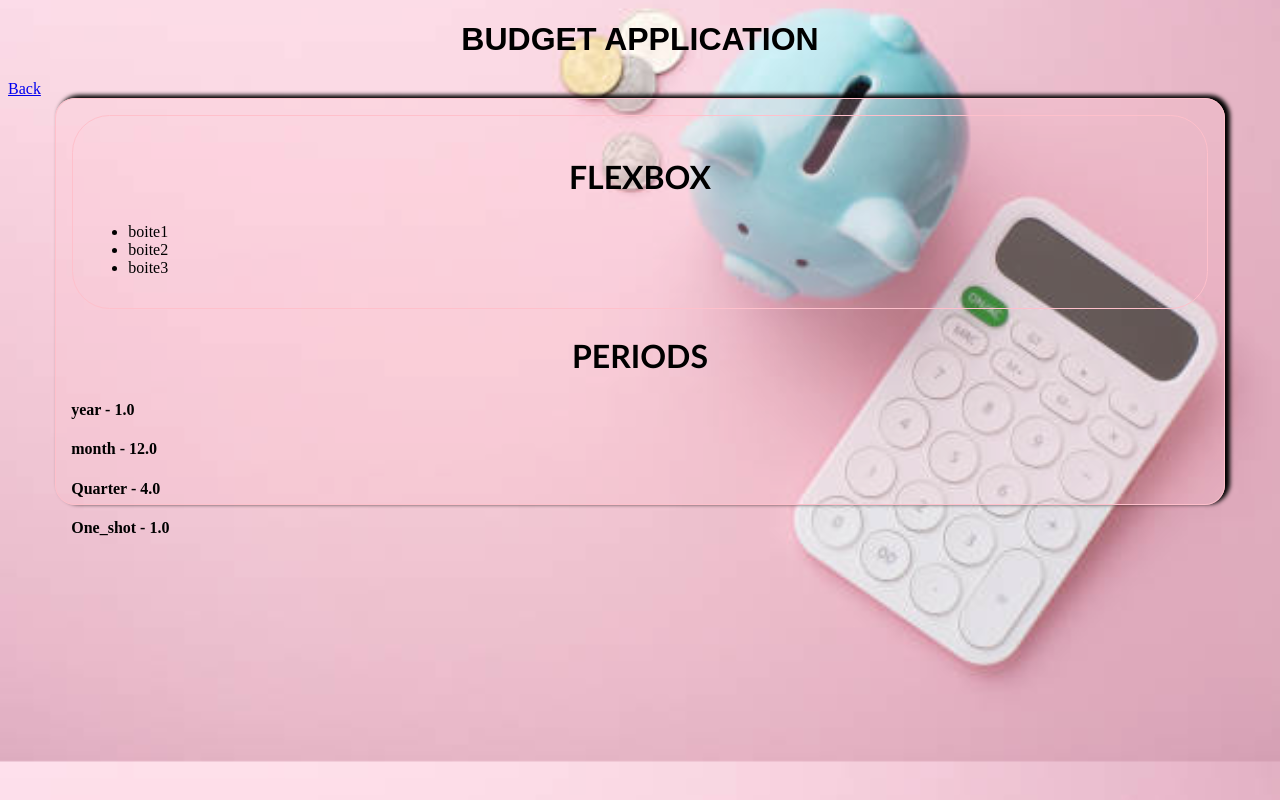
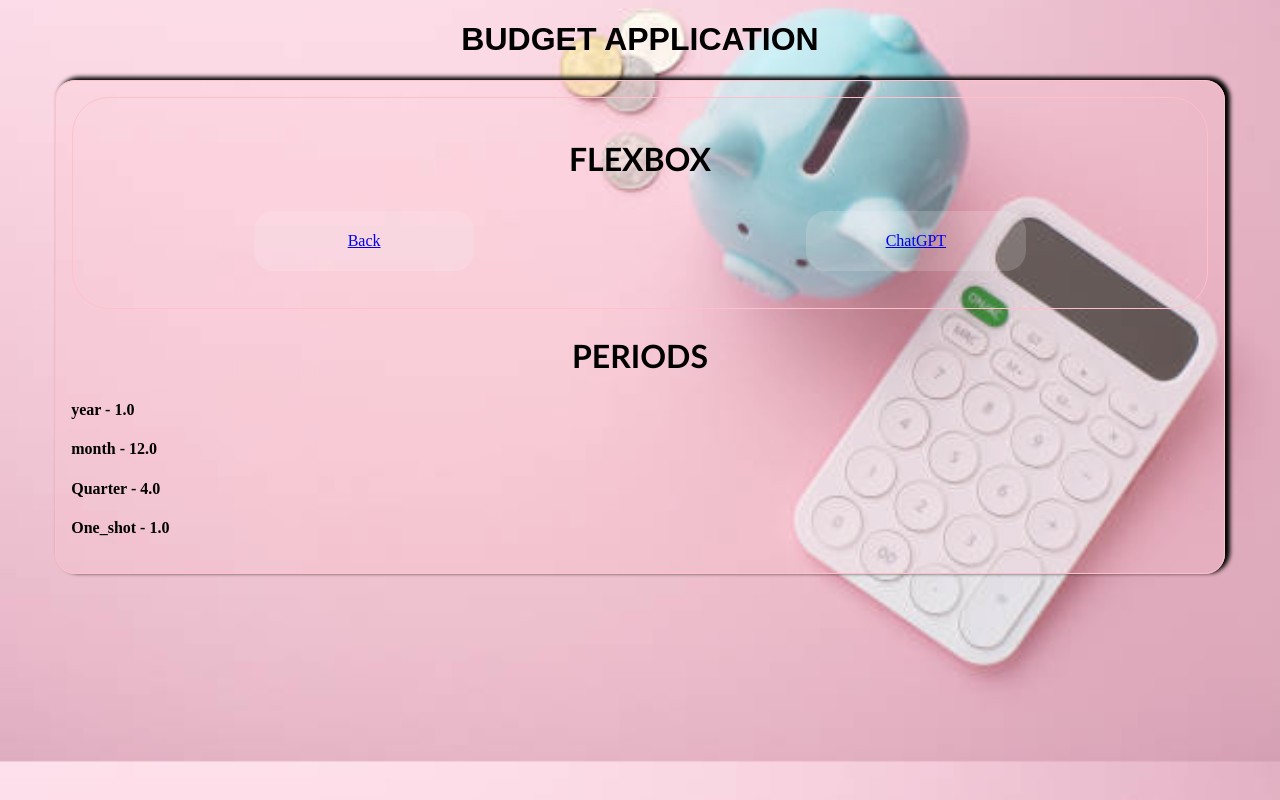
Before and after one commit to jeanfimollheger/finance, a Django app: page /all_periods in a window 1280 px wide. Run offline with Django 4.2, Linux system fonts and the light colour scheme; data comes from the database, SQL or seed files in the repository.

Commit message:
un peu de flexbox

```diff
--- a/static/css/style.css
+++ b/static/css/style.css
@@ -4,13 +4,13 @@ body {
 }
 
 main {
-  height: 375px;
+  min-height: 375px;
   width: 90%;
   margin: 0 auto;
   border: 1px solid pink;
   border-radius: 20px;
   padding: 15px;
-  background-color: rgba(255, 192, 203, 0.200);
+  background-color: rgba(255, 192, 203, 0.2);
   box-shadow: 4px -2px 4px 1px black;
 }
 
@@ -18,9 +18,25 @@ main {
   border: 1px solid pink;
   padding: 15px;
   margin: 1px;
-  border-radius: 37.5px;
+  border-radius: 37px;
 }
-
+.flexbox ul {
+  padding: 0;
+  display: flex;
+  justify-content: space-around;
+}
+.flexbox li {
+  list-style: none;
+  height: 40px;
+  width: 200px;
+  margin: 6px;
+  padding: 10px;
+  background: rgba(245, 245, 245, 0.185);
+  display: flex;
+  justify-content: center;
+  align-items: center;
+  border-radius: 20px;
+}
 
 h1 {
   text-transform: uppercase;
--- a/templates/base.html
+++ b/templates/base.html
@@ -11,14 +11,18 @@
   <body>
     <!-- ctrl + shift + "/" -->
     <h1>Budget application</h1>
-    <a href="/">Back</a>
+
     <main>
       <div class="flexbox">
         <h2>flexbox</h2>
         <ul>
-          <li>boite1</li>
-          <li>boite2</li>
-          <li>boite3</li>
+          <li><a href="/">Back</a></li>
+          <li>
+            <a href="https://openai.com/index/chatgpt/" target="_blank"
+              >ChatGPT</a
+            >
+          </li>
+          <!-- <li><a href="http://127.0.0.1:8000/" target="_blank">Google</li> -->
         </ul>
       </div>
       {% block content %} {% endblock %}
```
Also changed, not shown: static/images/personal_budget.jpg (added).
